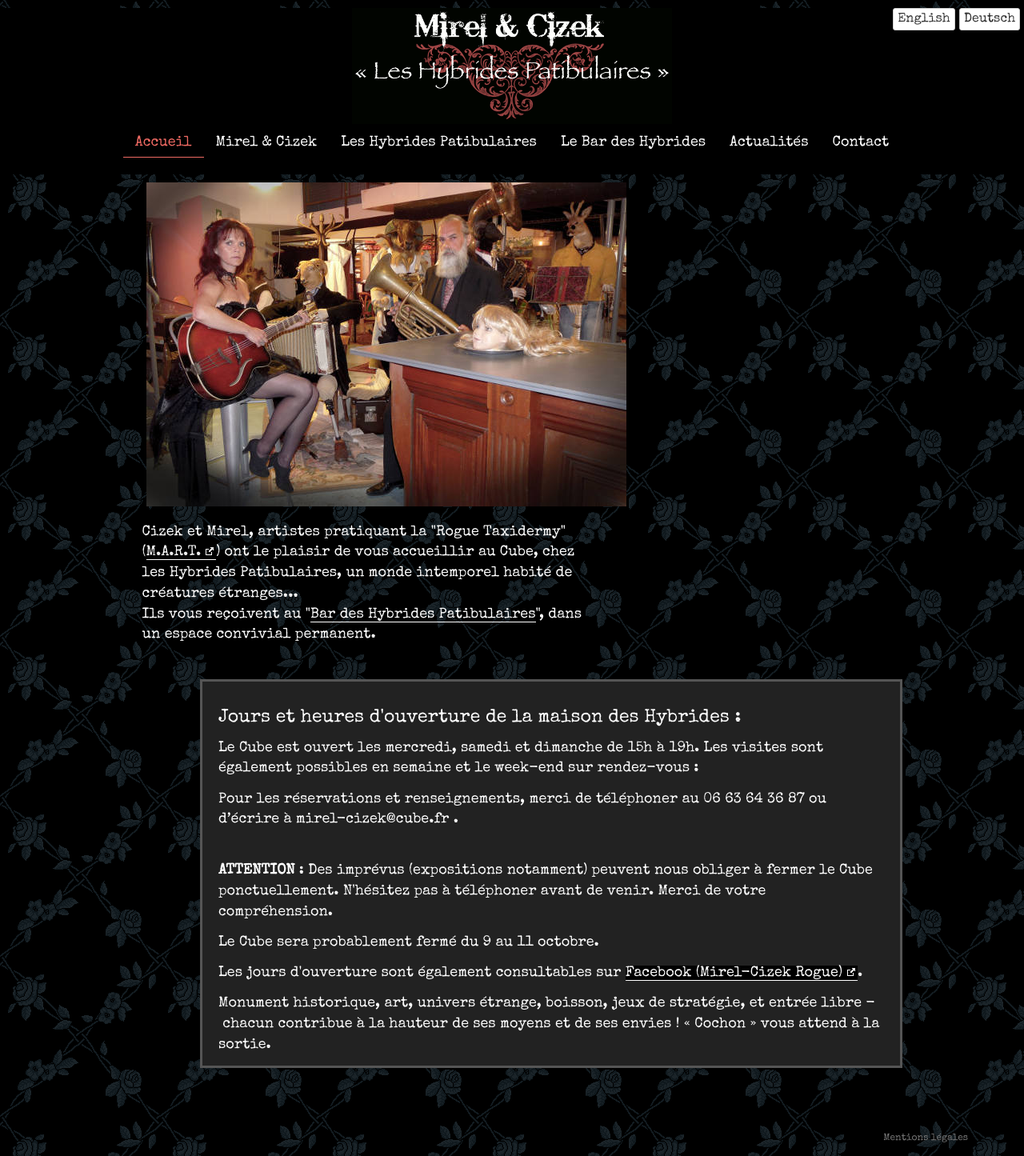
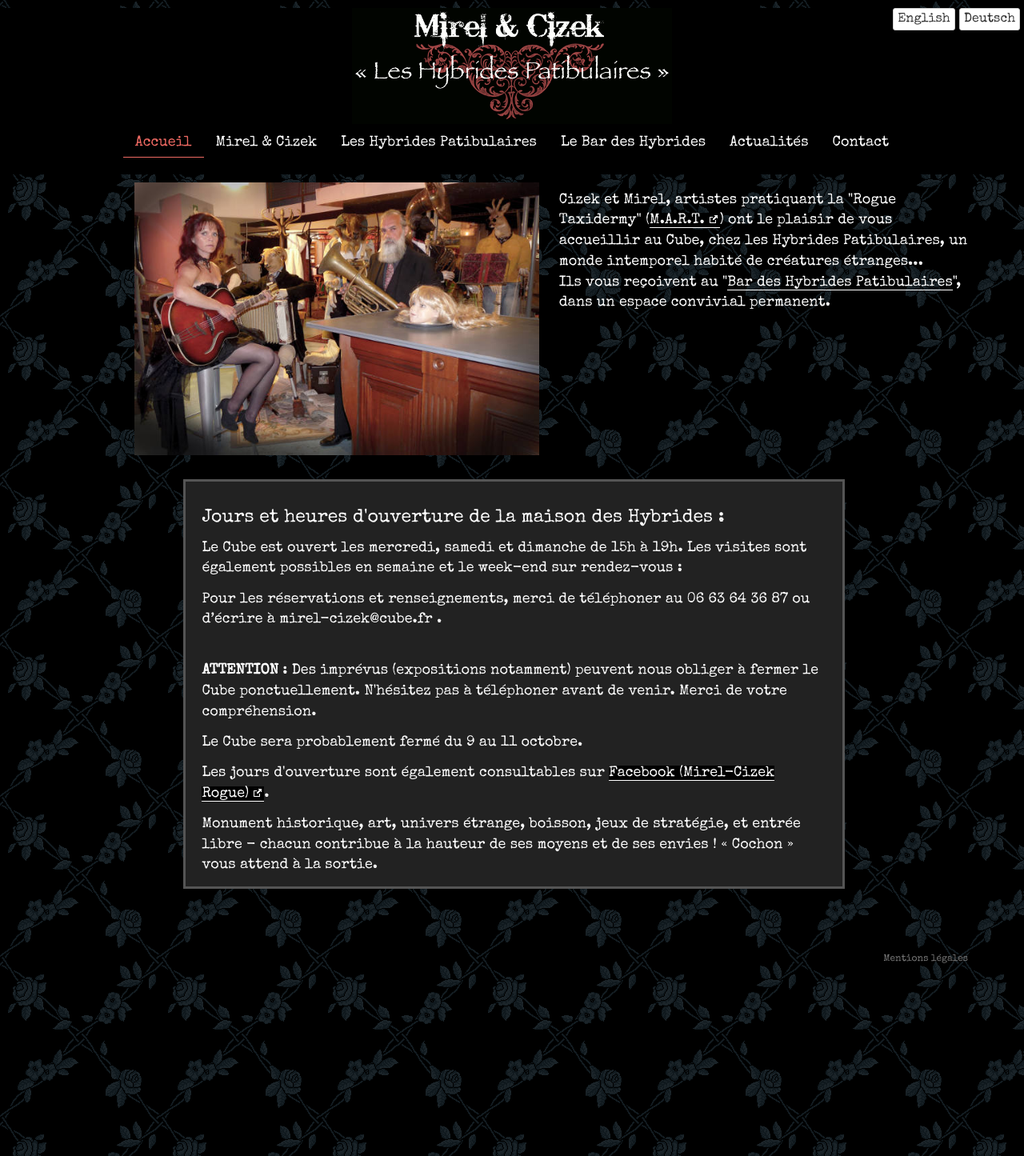
Before and after one commit to le-cube/le-cube.github.io, a Jekyll site: the page built from index.html, in a window 1280 px wide. Shown: the whole page at 80% size. Built offline with Jekyll 4.4.1, drawn with Linux system fonts in a browser that asks for light colours.

Commit message:
Update index.html

```diff
--- a/index.html
+++ b/index.html
@@ -6,8 +6,8 @@
 ---
 
 <div class="row">
-  <div class="col-md-12 col-md-offset-1">
-    <div class="col-md-8 homeSidebar">
+  <div class="col-md-13 col-md-offset-1">
+    <div class="col-md-6 homeSidebar">
       <img src="{{ site.baseurl }}/img/mirel-cizek-au-bar-des-hybrides-patibulaires.jpg" alt="Mirel & Cizek au Bar des Hybrides Patibulaires" class="img-responsive">
 
     </div>
```
